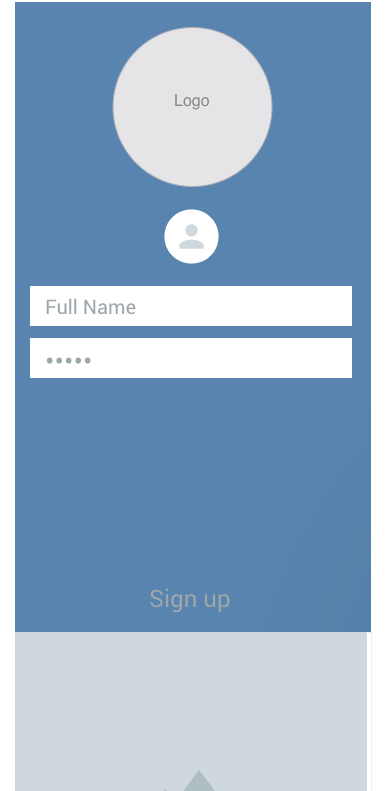
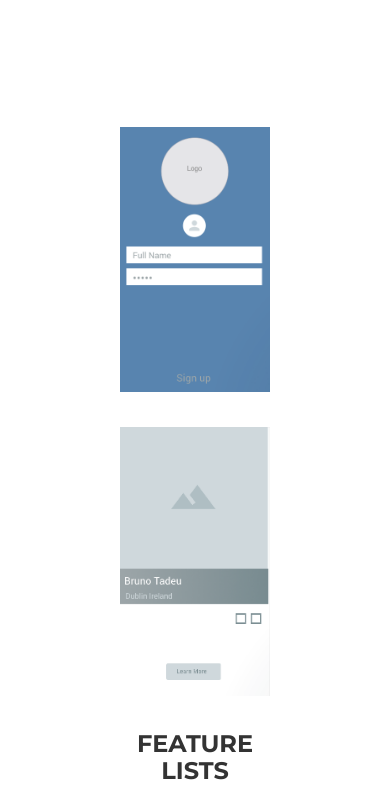
Before and after one commit to AUSoftwareProject/AUSoftwareProject.github.io, a plain HTML site: page index.html in a window 390 px wide. Shown: the part 562-1353 px from the top of the page. Drawn offline with Linux system fonts and the light colour scheme; a web font is replaced by a local one.

Commit message:
image margins added

```diff
--- a/index.html
+++ b/index.html
@@ -30,6 +30,17 @@
     <link rel="shortcut icon" type="image/x-icon" href="favicon.ico">
     <link rel="icon" type="image/x-icon" href="favicon.ico">
 
+  <style type="text/css">
+    @media screen and (max-width:992px)  {
+      #features {
+        margin: 25%;
+
+      }
+      .features_list  {
+        margin-top: 35px;
+      }
+    }
+  </style>
 
   <!-- HTML5 Shim and Respond.js IE8 support of HTML5 elements and media queries -->
   <!-- WARNING: Respond.js doesn't work if you view the page via file:// -->
@@ -120,25 +131,25 @@
       </div>
     </div>
 
-      <div class="row text-center">
+      <div class="row text-center" id="features">
 
-          <div class="col-md-4">
-            <span class="">
+          <div class="col-md-4 features_list">
+            <span>
               <img src="img/loginPage.png" class="img-responsive" alt="Yunus Bora Erciyas">
 
             </span>
 
           </div>
 
-          <div class="col-md-4">
-            <span class="">
+          <div class="col-md-4 features_list">
+            <span>
               <img src="img/mainPage.png" class="img-responsive" alt="Yunus Bora Erciyas">
             </span>
 
           </div>
 
-          <div class="col-md-4">
-            <span class="">
+          <div class="col-md-4 features_list" >
+            <span>
               <h3>Feature Lists</h3>
               <p>1.Login Authentication
  					(Facebook,G-mail,Linkedn Access)</p>
```
